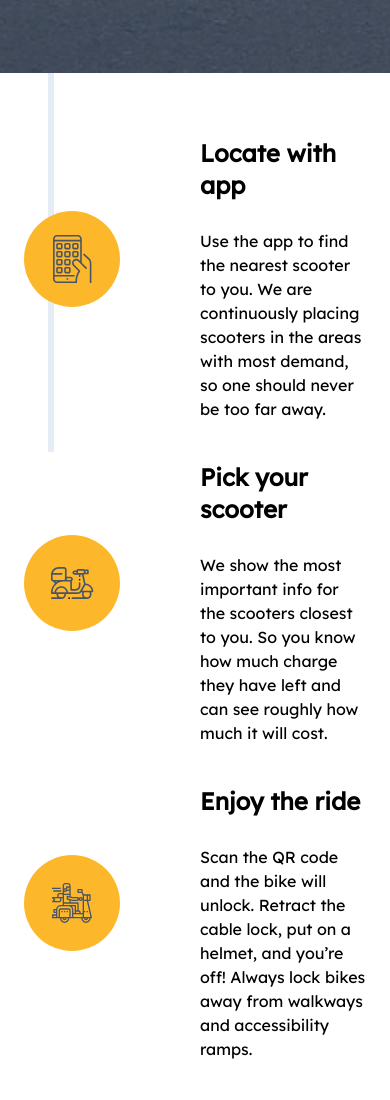
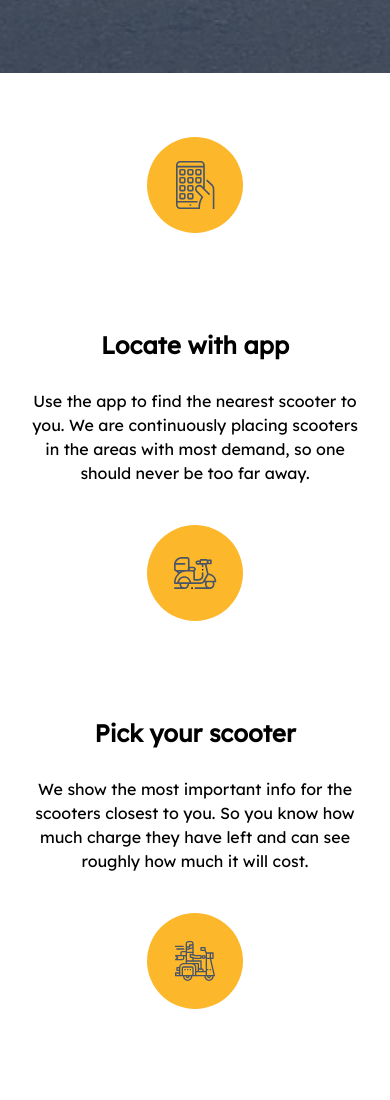
Before and after one commit to Safarbek-ux/scoot, a website: page src/index.html in a window 390 px wide. Shown: the part 960-2060 px from the top of the page. Drawn offline with nearby package versions, Linux system fonts and the light colour scheme.

Commit message:
ayrim kamchiliklar togrlandi

```diff
--- a/src/css/input.css
+++ b/src/css/input.css
@@ -3,7 +3,7 @@
 @tailwind utilities;
 .imas{
     transform: rotate(90deg) translateX(30%);
-    left: -37%;
+    left: -42.5%;
 }
 .list-1 {
     background: url(../images/right-section.png)no-repeat top right, url(../images/left-section.png)no-repeat left, url(../images/right-section.png)no-repeat bottom right;
--- a/src/index.html
+++ b/src/index.html
@@ -117,7 +117,7 @@
           class="text-center lg:text-left container max-w-6xl mx-auto px-6 list-image"
         >
           <img
-            class="imas absolute z-[-1] md:left-[2.5%] md:translate-y-10 md:-translate-x-32"
+            class="imas opacity-0 md:opacity-100 absolute z-[-1] lg:left-[2.5%] lg:translate-y-10 lg:-translate-x-32"
             src="images/svg-img.png"
             width="975"
             height="15"
@@ -125,10 +125,10 @@
           />
           <ul class="flex lg:justify-between flex-wrap gap-y-10 text-left">
             <li
-              class="gap-20 lg:gap-0 lg:max-w-[350px] flex flex-row lg:flex-col"
+              class="text-center md:text-left gap-20 flex-col items-center md:items-start lg:gap-0 lg:max-w-[350px] flex md:flex-row lg:flex-col"
             >
               <img
-                class="mb-10"
+                class="mb-4 md:mb-10"
                 src="images/about1.svg"
                 alt="image-about"
                 width="96"
@@ -144,10 +144,10 @@
               </div>
             </li>
             <li
-              class="gap-20 lg:gap-0 lg:max-w-[350px] flex flex-row lg:flex-col"
+              class="gap-20 text-center md:text-left flex-col items-center md:items-start lg:gap-0 lg:max-w-[350px] flex md:flex-row lg:flex-col"
             >
               <img
-                class="mb-10"
+                class="mb-4 md:mb-10"
                 src="images/about2.svg"
                 alt="image-about"
                 width="96"
@@ -163,10 +163,10 @@
               </div>
             </li>
             <li
-              class="gap-20 lg:gap-0 lg:max-w-[350px] flex flex-row lg:flex-col"
+              class="text-center md:text-left gap-20 flex-col items-center md:items-start lg:gap-0 lg:max-w-[350px] flex md:flex-row lg:flex-col"
             >
               <img
-                class="mb-10"
+                class="mb-4 md:mb-10"
                 src="images/about3.svg"
                 alt="image-about"
                 width="96"
```
Also changed, not shown: src/css/main.css.
